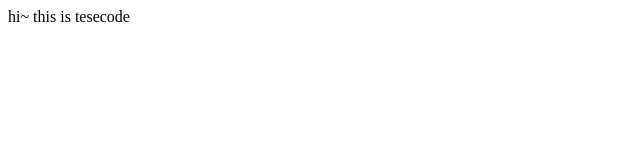
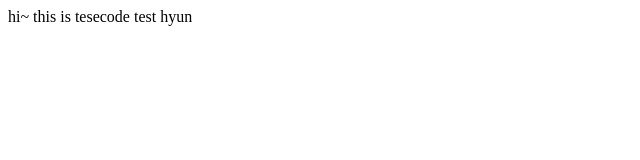
Before and after one commit to React-Linkshop-6team/react-linkshop, a React (Vite) app: page / in a window 1280 px wide. Shown: the top 160 px of the page, without its empty margins (0-640 px from the left). Built offline with nearby package versions, Linux system fonts and the light colour scheme.

Commit message:
test: merge test hyun

```diff
--- a/src/App.jsx
+++ b/src/App.jsx
@@ -1,5 +1,5 @@
 const App = () => {
-  return <div>hi~ this is tesecode</div>
+  return <div>hi~ this is tesecode test hyun</div>
 }
 
 export default App
```
